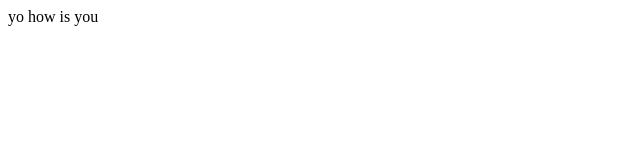
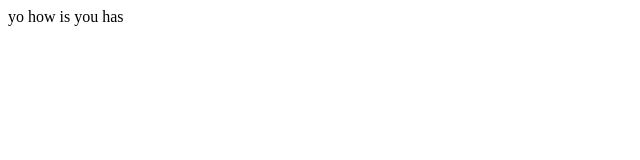
Before and after one commit to gerald-michael/assignment, a plain HTML site: page index.html in a window 1280 px wide. Shown: the full height of the page, 0-640 px from the left. Drawn offline with Linux system fonts and the light colour scheme.

Commit message:
Update index.html

```diff
--- a/index.html
+++ b/index.html
@@ -5,6 +5,6 @@
 	</title>
 </head>
 <body>
-	yo how is you
+	yo how is you has
 </body>
 </html>
```
